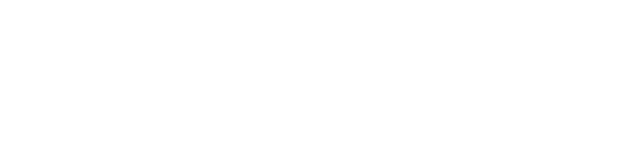
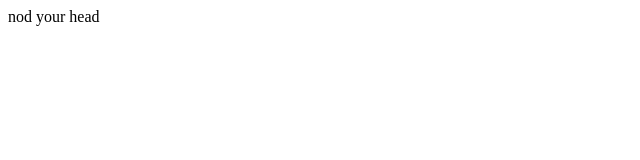
Before and after one commit to emilyreinke/apptest1, a plain HTML site: page index.html in a window 1280 px wide. Shown: the whole page, without its empty margins (0-640 px from the left). Drawn offline with Linux system fonts and the light colour scheme.

Commit message:
index.html changes

```diff
--- a/index.html
+++ b/index.html
@@ -1,5 +1,5 @@
 <html>
     <head>
-
+        nod your head
     </head>
 </html>
```
